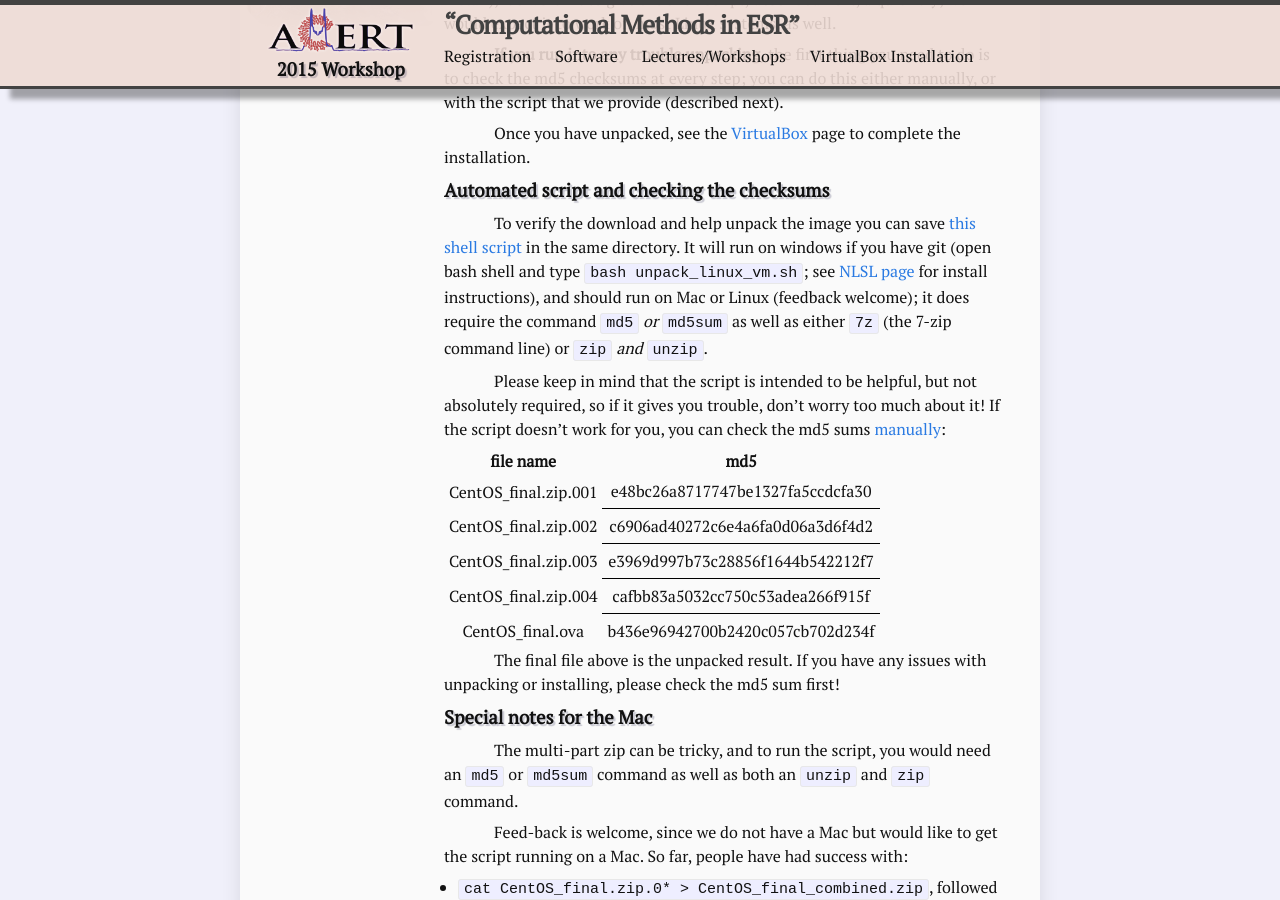
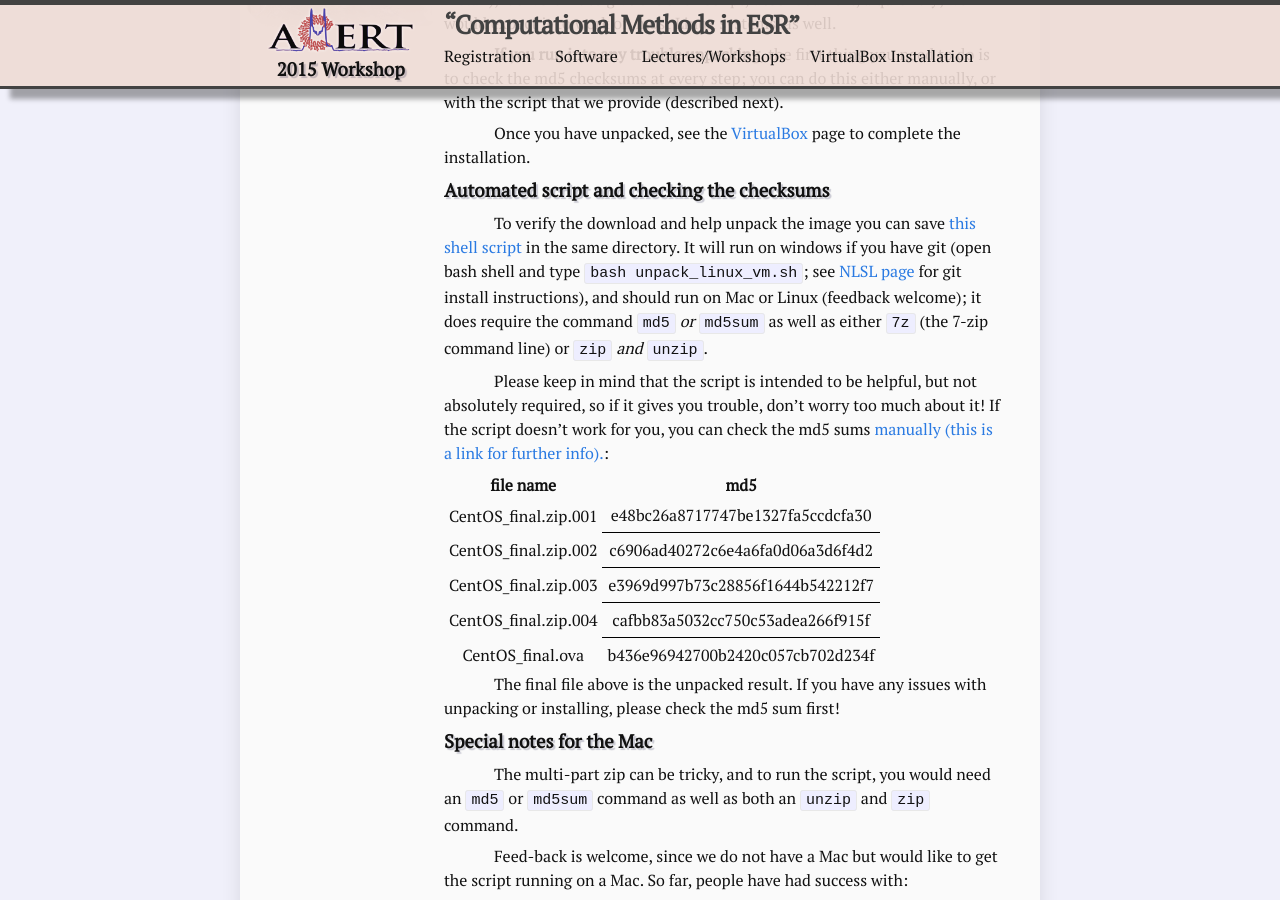
Before and after one commit to jmfranck/acert.github.io, a Jekyll site: the page built from VirtualBox/Downloads.md, in a window 1280 px wide and 900 px high, scrolled down 662 px. Built offline with Jekyll 4.4.1, drawn with Linux system fonts in a browser that asks for light colours.

Commit message:
removed the mardown intro on the front page

```diff
--- a/VirtualBox/Downloads.md
+++ b/VirtualBox/Downloads.md
@@ -24,10 +24,10 @@ see the [VirtualBox]({{ site.url }}/VirtualBox.html) page to complete the instal
 
 ### Automated script and checking the checksums
 
-To verify the download and help unpack the image you can save [this shell script]({{ site.url }}/assets/unpack_linux_vm.sh) in the same directory.  It will run on windows if you have git (open bash shell and type `bash unpack_linux_vm.sh`; see [NLSL page]({{ site.url }}/Software/NLSL.html) for install instructions), and should run on Mac or Linux (feedback welcome); it does require the command `md5` *or* `md5sum` as well as either `7z` (the 7-zip command line) or `zip` *and* `unzip`.
+To verify the download and help unpack the image you can save [this shell script]({{ site.url }}/assets/unpack_linux_vm.sh) in the same directory.  It will run on windows if you have git (open bash shell and type `bash unpack_linux_vm.sh`; see [NLSL page]({{ site.url }}/Software/NLSL.html) for git install instructions), and should run on Mac or Linux (feedback welcome); it does require the command `md5` *or* `md5sum` as well as either `7z` (the 7-zip command line) or `zip` *and* `unzip`.
 
 Please keep in mind that the script is intended to be helpful, but not absolutely required, so if it gives you trouble, don't worry too much about it!
-If the script doesn't work for you, you can check the md5 sums [manually](http://www.droidviews.com/check-md5sum-of-a-file-on-windows-mac-and-linux/){:target="_blank"}:
+If the script doesn't work for you, you can check the md5 sums [manually (this is a link for further info).](http://www.droidviews.com/check-md5sum-of-a-file-on-windows-mac-and-linux/){:target="_blank"}:
 
  file name  | md5
 :----------:|:-----------:
--- a/index.html
+++ b/index.html
@@ -4,8 +4,6 @@ layout: default
 
 <div class="home">
     <h1>Welcome!</h1>
-  {% capture my_include %}{% include FrontPage.md %}{% endcapture %}
-  {{ my_include | markdownify kramdown }}
 
   <p>In the links above, you can find up-to-date information about registration, seminars, and software installation.
   Please do check out the <strong><a href="{{base.url}}/Software_Packages.html">software installation</a> as soon as possible</strong>, so you know what's involved!</p>
```
